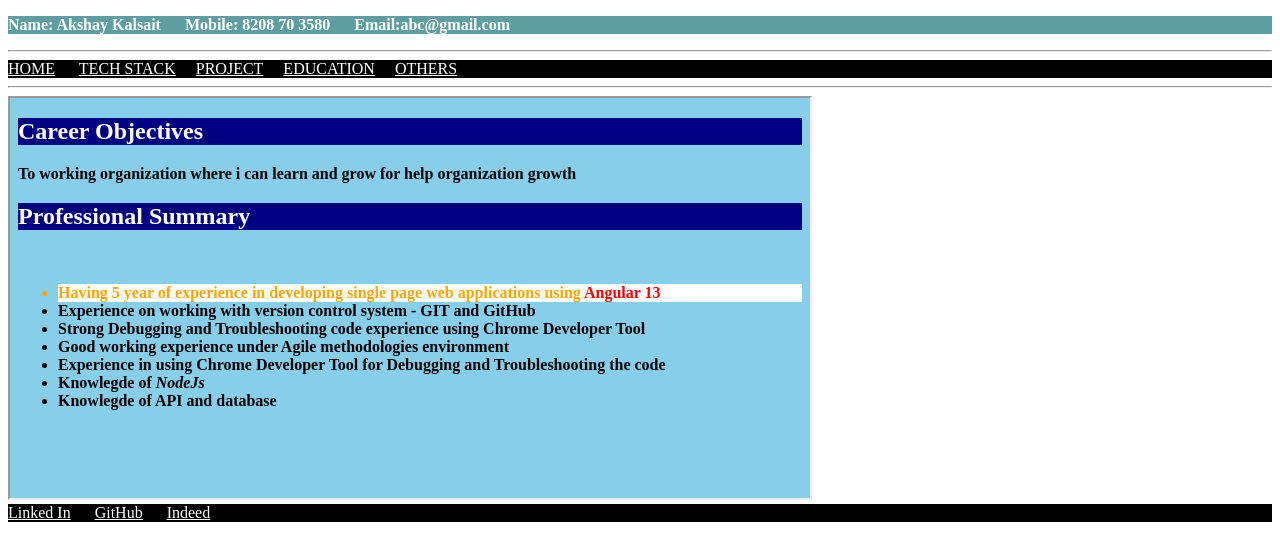
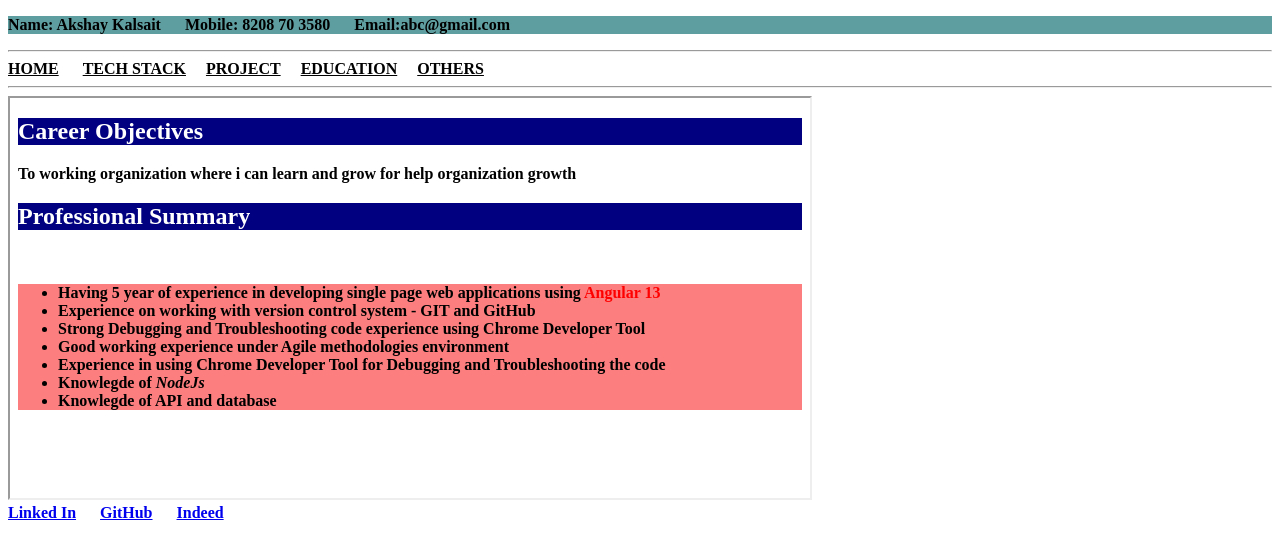
Before and after one commit to akshaykalsait/profile-akshay, a plain HTML site: page index.html in a window 1280 px wide. Drawn offline with Linux system fonts and the light colour scheme.

Commit message:
Giving color finishing
Giving color finishing

```diff
--- a/home.html
+++ b/home.html
@@ -12,9 +12,12 @@
         span{
             color: red;
         }
-        #one{
+        /* #one{
             background-color: white;
             color: orange;
+        } */
+        ul{
+            background-color: rgb(252, 126, 126);
         }
 
 
--- a/index.html
+++ b/index.html
@@ -8,21 +8,22 @@
 
         header{
             background-color: cadetblue;
-            color:  white   ;
-        }
-        nav{
-            background-color: black;
 
         }
-        iframe{
+        nav a{
+            font-weight: bolder;
+            color: black;
+
+        }
+        /* iframe{
             background-color: skyblue;
-        }
+        } */
 
-        a{
+       /* nav a{
             color: white;
-        }
-        footer{
-            background-color: black;
+        } */
+        footer a{
+            font-weight: bolder;
         }
         /* body{
             background-color: gray;
```
